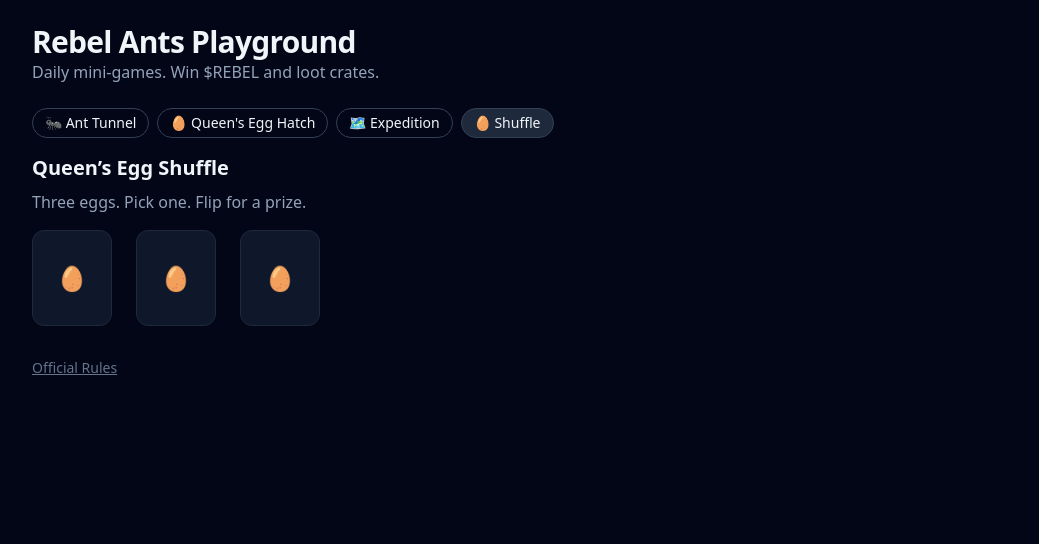
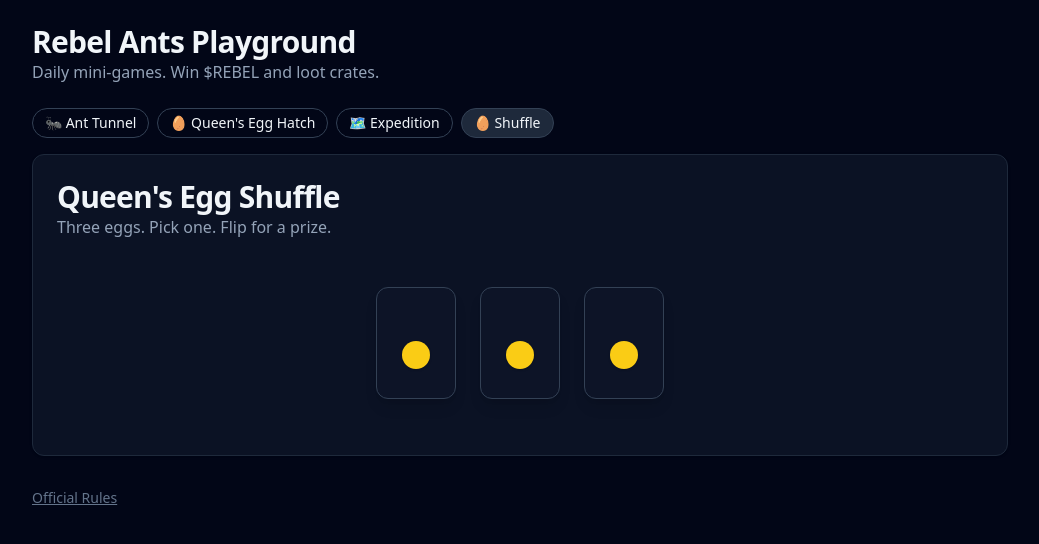
Before and after one commit to D1stknight/rebelants-playground, a Next.js app: page / in a window 1280 px wide. Both pictures are taken after a click on the button "🥚 Shuffle". Shown: the top 544 px of the page, without its empty margins (120-1159 px from the left). Built offline with nearby package versions, Linux system fonts and the light colour scheme.

Commit message:
Update Shuffle.tsx

```diff
--- a/components/Shuffle.tsx
+++ b/components/Shuffle.tsx
@@ -1,131 +1,70 @@
-import React, { useMemo, useState } from 'react'
+import React, { useState } from 'react';
+import PrizeModal from './PrizeModal';
 
 const crateImg: Record<'common'|'rare'|'ultra', string> = {
   common: '/crates/common.png',
   rare: '/crates/rare.png',
   ultra: '/crates/ultra.png',
-}
-
-type Prize =
-  | { type: 'crate'; label: string; rarity: 'common'|'rare'|'ultra' }
-  | { type: 'none'; label: string }
+};
 
 export default function Shuffle() {
-  const [seed] = useState('guest-' + Math.random().toString(36).slice(2,7))
-  const [busy, setBusy] = useState(false)
-  const [choice, setChoice] = useState<number | null>(null)
-  const [modal, setModal] = useState<Prize | null>(null)
-  const [glow, setGlow] = useState<'common'|'rare'|'ultra'|null>(null)
-  const eggs = useMemo(() => [0,1,2], [])
+  const [busy, setBusy] = useState(false);
+  const [modal, setModal] = useState<{open:boolean; label:string; sub?:string; rarity?:'common'|'rare'|'ultra'}>({open:false, label:''});
+  const [pick, setPick] = useState<number | null>(null);
 
-  async function pick(i: number) {
-    if (busy) return
-    setBusy(true)
-    setChoice(i)
-
-    // quick visual wobble
-    await new Promise(r => setTimeout(r, 300))
-
+  async function choose(i: number) {
+    if (busy) return;
+    setBusy(true);
+    setPick(i);
     try {
-      const res = await fetch('/api/shuffle', {
-        method: 'POST',
-        headers: {'Content-Type':'application/json'},
-        body: JSON.stringify({ seed, pick: i })
-      })
-      if (!res.ok) throw new Error(await res.text())
-      const r = await res.json()
-      const p: Prize = r?.prize?.rarity && r?.prize?.rarity !== 'none'
-        ? { type: 'crate', label: r.prize.label, rarity: r.prize.rarity }
-        : { type: 'none', label: 'Nothing this time' }
-
-      // glow mapping
-      if (p.type === 'crate') setGlow(p.rarity)
-      else setGlow(null)
-
-      setModal(p)
-    } catch {
-      setModal({ type: 'none', label: 'Nothing this time' })
-      setGlow(null)
+      const res = await fetch('/api/spin', { method:'POST' }).then(r => r.json());
+      const p = res.prize as { type:'crate'|'none'; label:string; rarity?:'common'|'rare'|'ultra' };
+      if (p.type === 'crate') {
+        setModal({ open:true, label:p.label, sub:p.rarity?.toUpperCase(), rarity:p.rarity });
+      } else {
+        setModal({ open:true, label:'Nothing this time' });
+      }
     } finally {
-      setBusy(false)
+      setBusy(false);
+      setTimeout(() => setPick(null), 600);
     }
   }
 
-  // sparkles for Ultra
-  function renderSparkles() {
-    if (glow !== 'ultra') return null
-    const dots = Array.from({length: 12})
   return (
-      <div className="sparkles">
-        {dots.map((_,i) => (
-          <i key={i} style={{
-            left: `${20 + Math.random()*60}%`,
-            top: `${30 + Math.random()*15}%`,
-            animationDelay: `${Math.random()*400}ms`
-          }} />
-        ))}
-      </div>
-    )
-  }
+    <section className="ant-card relative overflow-hidden">
+      <header className="mb-4">
+        <h2 className="title">Queen&apos;s Egg Shuffle</h2>
+        <p className="subtitle">Three eggs. Pick one. Flip for a prize.</p>
+      </header>
 
-  return (
-    <section>
-      <h2 className="text-xl font-semibold mb-2">Queen’s Egg Shuffle</h2>
-      <p className="text-slate-400 mb-4">Three eggs. Pick one. Flip for a prize.</p>
-
-      <div className="flex gap-6 items-center">
-        {eggs.map(i => {
-          const picked = choice === i
-          return (
+      <div className="flex items-center justify-center gap-6 py-8">
+        {[0,1,2].map(i => (
           <button
             key={i}
             disabled={busy}
-              onClick={() => pick(i)}
-              className={[
-                "h-24 w-20 grid place-items-center rounded-xl border border-slate-800",
-                "bg-slate-900 hover:bg-slate-800 transition",
-                picked ? "pick-anim wobble-quick" : "floaty"
-              ].join(" ")}
-              aria-label={`Pick egg ${i+1}`}
+            onClick={() => choose(i)}
+            className={`w-20 h-28 rounded-xl bg-slate-900/60 border border-slate-700 shadow-lg transition
+                        ${pick === i ? 'animate-wobble scale-105' : 'hover:scale-[1.03]'}`}
           >
-              <span className="text-2xl">🥚</span>
+            <div className="mx-auto mt-6 w-7 h-7 rounded-full bg-yellow-400 shadow" />
           </button>
-          )
-        })}
+        ))}
       </div>
 
-      {modal && (
-        <div className="modal">
-          <div className="modal-card bounce-in shine-wrap"
-               style={{ position:'relative' }}>
-            <div className="text-lg font-semibold mb-2">You found:</div>
-
-            {modal.type === 'crate' ? (
-              <>
-                <div className="mb-2">{modal.label}</div>
-                <div className={[
-                    "mx-auto w-28 rounded-xl p-2",
-                    modal.rarity === 'ultra' ? "glow-ultra" :
-                    modal.rarity === 'rare'  ? "glow-rare"  :
-                                               "glow-common"
-                  ].join(" ")}
-                  style={{ background:'rgba(8,10,20,.35)' }}
+      <PrizeModal
+        open={modal.open}
+        onClose={() => setModal({ ...modal, open:false })}
+        label={modal.label}
+        sub={modal.sub}
       >
-                  <img src={crateImg[modal.rarity]} alt={modal.rarity} className="mx-auto block" />
-                </div>
-                {renderSparkles()}
-              </>
-            ) : (
-              <div className="mb-2">Nothing this time</div>
-            )}
-
-            <button className="btn mt-3"
-              onClick={() => { setModal(null); setChoice(null); setGlow(null); }}>
-              Close
-            </button>
-          </div>
-        </div>
-      )}
+        {modal.rarity ? (
+          <img
+            src={crateImg[modal.rarity]}
+            alt={modal.rarity}
+            className="mx-auto mt-4 w-28"
+          />
+        ) : null}
+      </PrizeModal>
     </section>
-  )
+  );
 }
```
Lines whose indentation alone changed are shown as unchanged.
